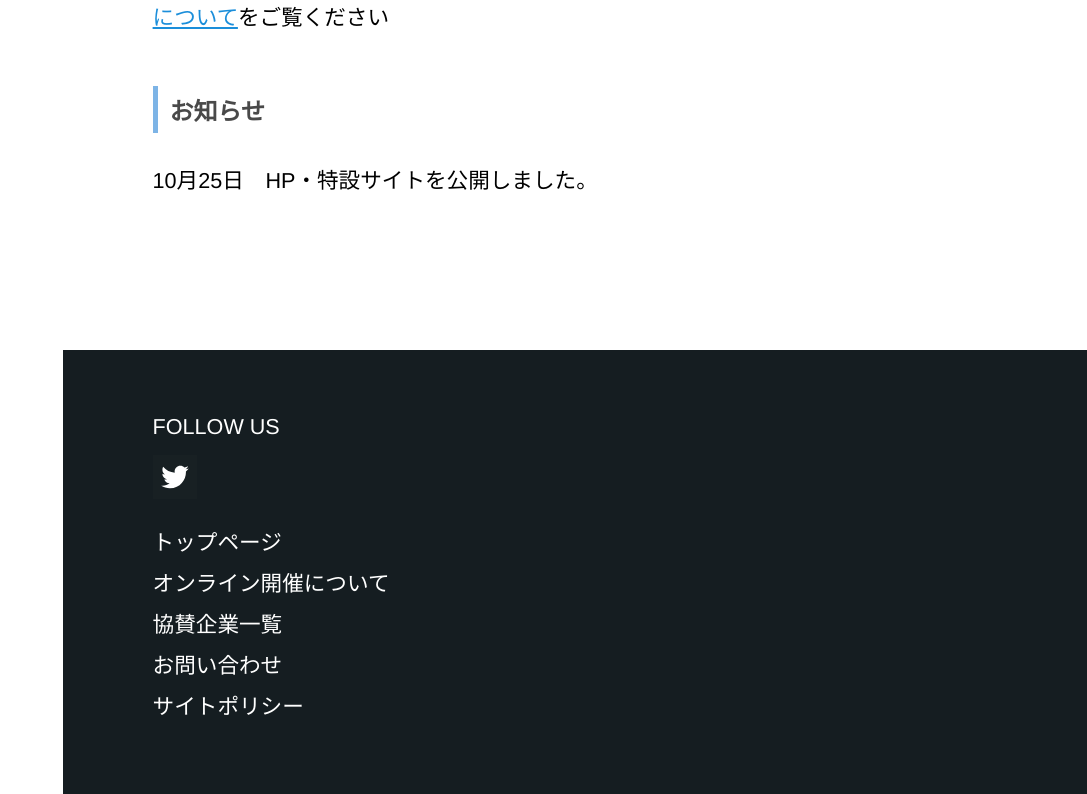
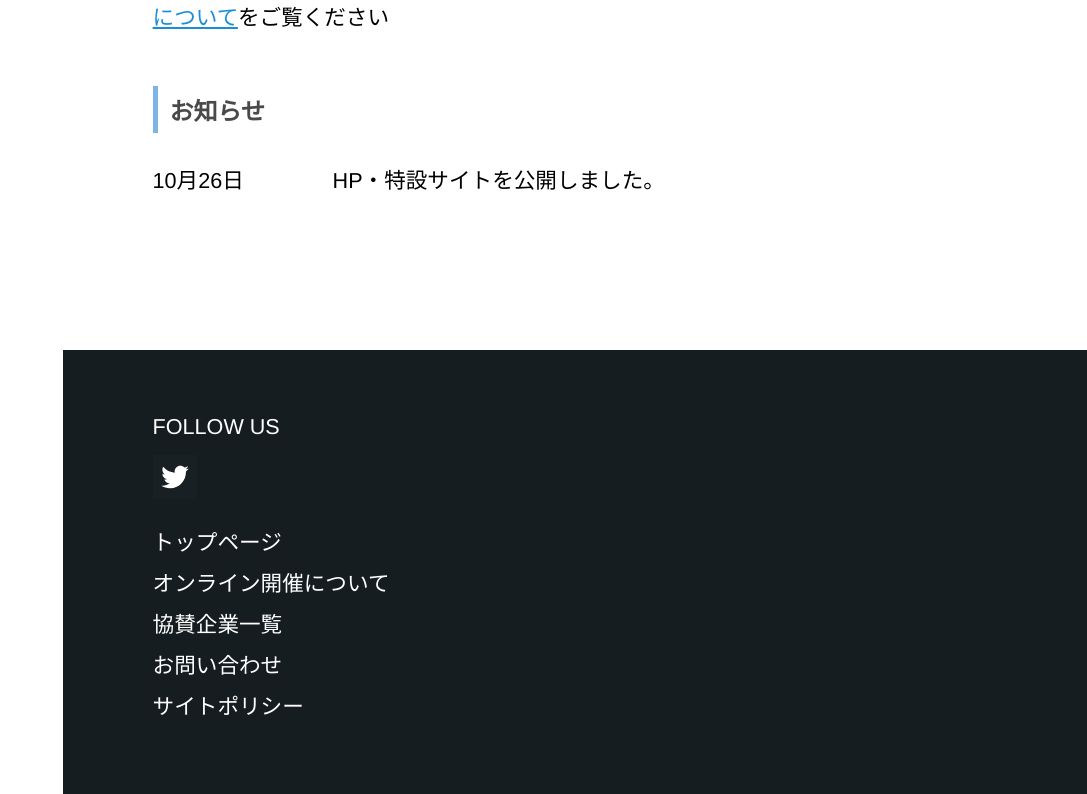
Before and after one commit to ujimattya/kougakusai-hp, a Next.js app: page / in a window 1280 px wide. Shown: the part 1009-1803 px from the top of the page, without its empty margins (193-1280 px from the left). Built offline with nearby package versions, Linux system fonts and the light colour scheme.

Commit message:
[fix]お知らせ修正

```diff
--- a/pages/_document.js
+++ b/pages/_document.js
@@ -11,7 +11,7 @@ class MyDocument extends Document {
       <Html lang="ja">
         <Head>
         <link rel="icon" href="/samu.svg" />
-        <title>2020年こうがく祭公式HP|茨城大学</title>
+        <title>2020年こうがく祭公式HP | 茨城大学</title>
         <meta content="茨城大学の工学部による学園祭、こうがく祭の2020年度版公式ホームページです。今年は11月7日にオンラインで開催されます。こうがく祭についての情報を発信していきます。" name="description"/>
         <meta charSet="utf-8"/>
         <meta property="og:url" content="https://kougakusai.jp/" />
--- a/pages/index.js
+++ b/pages/index.js
@@ -44,7 +44,11 @@ const Home = () => (
           </div>
           <div className={styles.new}>
             <h2>お知らせ</h2>
-            <p>10月25日　HP・特設サイトを公開しました。</p>
+            <div>
+
+            <p className={styles.new__date}>10月26日</p>
+            <p className={styles.new__description}>HP・特設サイトを公開しました。</p>
+            </div>
           </div>
         </div>
         <Footer />
--- a/styles/index.module.scss
+++ b/styles/index.module.scss
@@ -100,6 +100,15 @@
       .new {
         min-height: 200px;
         background-color: #fff;
+        div {
+          display: flex;
+        }
+        .new__date {
+          width: 150px;
+        }
+        .new__description {
+          margin-left: 30px;
+        }
       }
     }
   }
```
